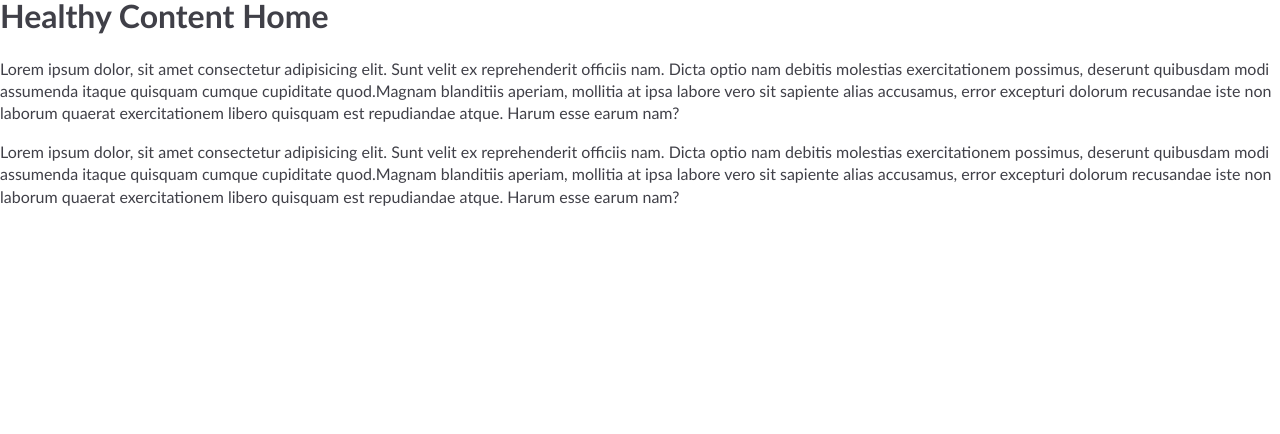
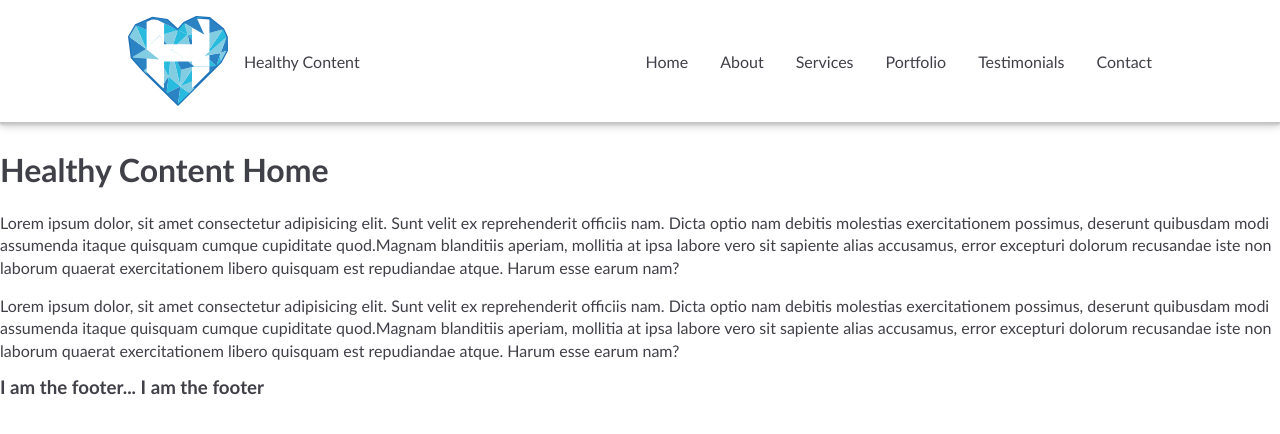
Before and after one commit to thebigdavec/healthy-content-mk2, a plain HTML site: page index.html in a window 1280 px wide. Drawn offline with Linux system fonts and the light colour scheme.

Commit message:
enable parial html files and format header element with branding and navbar

```diff
--- a/css/styles.css
+++ b/css/styles.css
@@ -3,6 +3,9 @@
 :root {
     /* global custom properties */
     --clr-main: #404048;
+    --clr-light: #cfcfdf;
+    --margin-bottom: 2em;
+    --bottom-shadow: 0px 4px 8px #ccc, 0px 2px 3px #999;
 }
 
 *,
@@ -32,5 +35,52 @@ h6 {
 
 p {
     line-height: 1.4em;
-    margin-bottom: 1em;
+    margin-bottom: calc(var(--margin-bottom) / 2);
 }
+
+.container {
+    width: min(80%, 1200px);
+    padding: 1em 0;
+    margin: 0 auto;
+}
+
+.row {
+    display: flex;
+    justify-content: space-between;
+}
+
+.header {
+    background-color: white;
+    /* border-bottom: 4px solid #ccc; */
+    margin-bottom: 2em;
+    box-shadow: var(--bottom-shadow);
+}
+
+.branding {
+    display: flex;
+    align-items: center;
+    width: 100%;
+}
+
+.branding__image {
+    width: 100px;
+    height: auto;
+    margin-right: 1em;
+}
+
+.nav__list {
+    margin: 0;
+    padding: 0;
+    list-style: none;
+    height: 100%;
+    align-items: center;
+}
+
+.nav__item {
+    margin-left: 2em;
+}
+
+.nav__link {
+    text-decoration: none;
+    color: var(--clr-main);
+}
--- a/index.html
+++ b/index.html
@@ -7,14 +7,20 @@
     <title>Healthy Content</title>
 
     <link rel="stylesheet" href="css/styles.css">
+    <script src="js/importHTML.js"></script>
 </head>
 
 <body>
+    <div include-html="partials/header.html"></div>
     <h1>Healthy Content Home</h1>
     <p>Lorem ipsum dolor, sit amet consectetur adipisicing elit. Sunt velit ex reprehenderit officiis nam. Dicta optio nam debitis molestias exercitationem possimus, deserunt quibusdam modi assumenda itaque quisquam cumque cupiditate quod.Magnam blanditiis
         aperiam, mollitia at ipsa labore vero sit sapiente alias accusamus, error excepturi dolorum recusandae iste non laborum quaerat exercitationem libero quisquam est repudiandae atque. Harum esse earum nam?</p>
     <p>Lorem ipsum dolor, sit amet consectetur adipisicing elit. Sunt velit ex reprehenderit officiis nam. Dicta optio nam debitis molestias exercitationem possimus, deserunt quibusdam modi assumenda itaque quisquam cumque cupiditate quod.Magnam blanditiis
         aperiam, mollitia at ipsa labore vero sit sapiente alias accusamus, error excepturi dolorum recusandae iste non laborum quaerat exercitationem libero quisquam est repudiandae atque. Harum esse earum nam?</p>
+    <div include-html="partials/footer.html"></div>
+    <script>
+        includeHTML();
+    </script>
 </body>
 
 </html>
--- /dev/null
+++ b/js/importHTML.js
@@ -0,0 +1,28 @@
+function includeHTML() {
+    var z, i, elmnt, file, xhttp;
+    /*loop thorugh a collection of all HTML elements:*/
+    z = document.getElementsByTagName("*");
+    for (i = 0; i < z.length; i++) {
+        elmnt = z[i];
+        /*search for elements with a certain attribute:*/
+        file = elmnt.getAttribute("include-html");
+        if (file) {
+            /*make an HTTP request using the attribute value as the filename:*/
+            xhttp = new XMLHttpRequest();
+            xhttp.onreadystatechange = function() {
+                if (this.readyState == 4) {
+                    if (this.status == 200) { elmnt.innerHTML = this.responseText; }
+                    if (this.status == 404) { elmnt.innerHTML = "Page not found."; }
+                    /*remove the attribute, and call this function once more:*/
+
+                    elmnt.removeAttribute("include-html");
+                    includeHTML();
+                }
+            }
+            xhttp.open("GET", file, true);
+            xhttp.send();
+            /*exit the function:*/
+            return;
+        }
+    }
+}
--- /dev/null
+++ b/partials/branding.html
@@ -0,0 +1,4 @@
+<div class="branding">
+    <img class="branding__image" src="images/branding/logo-badge.svg" alt="logo">
+    <div class="branding__text">Healthy Content</div>
+</div>
--- /dev/null
+++ b/partials/footer.html
@@ -0,0 +1 @@
+<h3>I am the footer... I am the footer</h3>
--- /dev/null
+++ b/partials/header.html
@@ -0,0 +1,6 @@
+<div id="header" class="header">
+    <div class="container row">
+        <div class="" include-html="partials/branding.html"></div>
+        <nav id="nav-main" include-html="partials/nav.html"></nav>
+    </div>
+</div>
--- /dev/null
+++ b/partials/nav.html
@@ -0,0 +1,20 @@
+<ul class="nav__list row">
+    <li class="nav__item">
+        <a href="#" class="nav__link">Home</a>
+    </li>
+    <li class="nav__item">
+        <a href="#" class="nav__link">About</a>
+    </li>
+    <li class="nav__item">
+        <a href="#" class="nav__link">Services</a>
+    </li>
+    <li class="nav__item">
+        <a href="#" class="nav__link">Portfolio</a>
+    </li>
+    <li class="nav__item">
+        <a href="#" class="nav__link">Testimonials</a>
+    </li>
+    <li class="nav__item">
+        <a href="#" class="nav__link">Contact</a>
+    </li>
+</ul>
```
Also changed, not shown: images/branding/logo-badge.svg (added), 1 other file.
